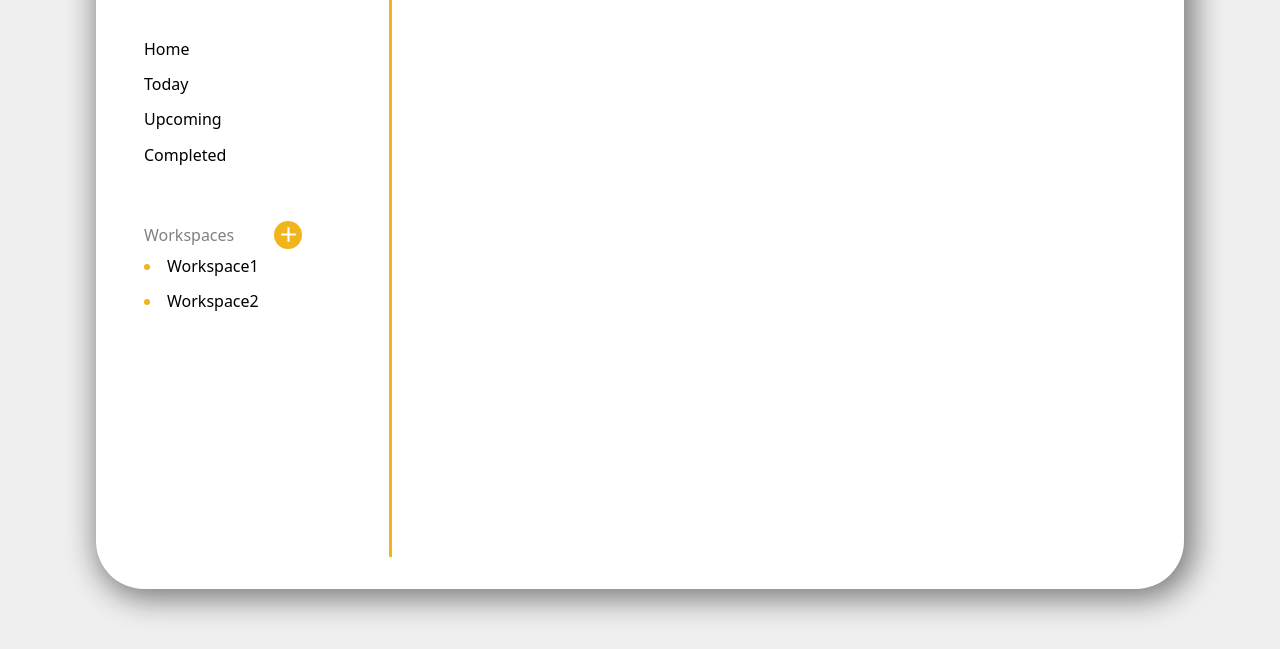
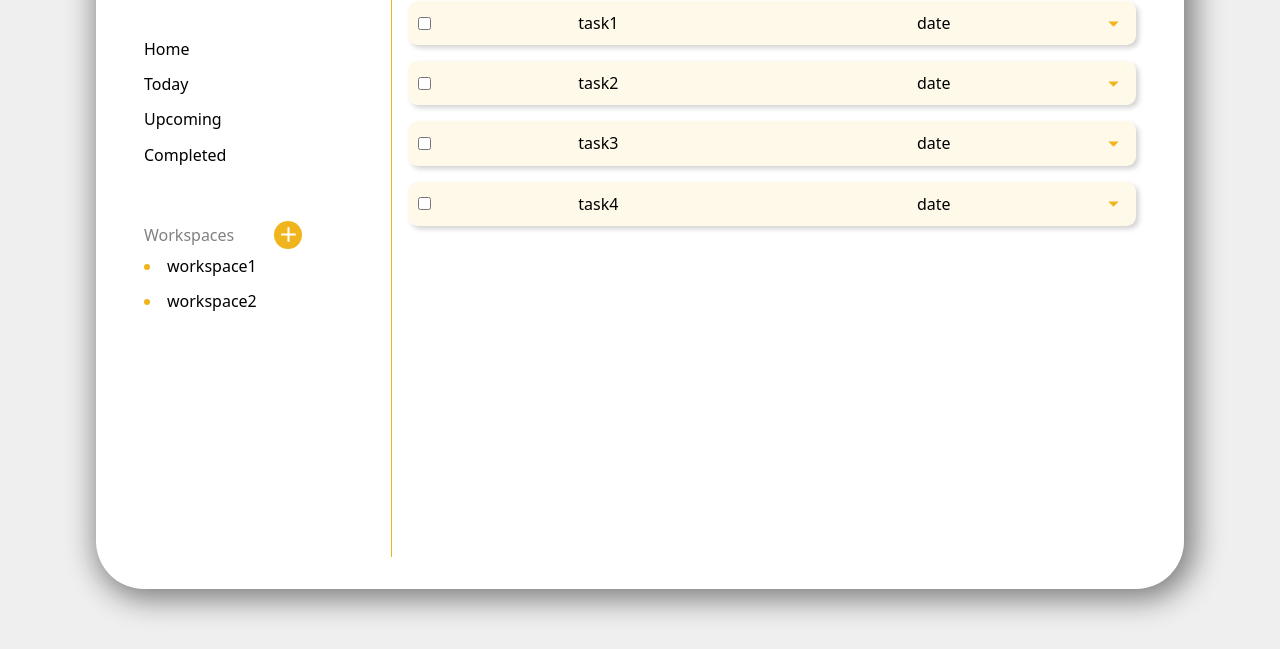
Before and after one commit to 99vik/odin-todo, a website built with webpack: page dist/index.html in a window 1280 px wide. Shown: the part 151-800 px from the top of the page. Built offline with nearby package versions, Linux system fonts and the light colour scheme.

Commit message:
Generating tasks and workspaces on load

```diff
--- /dev/null
+++ b/src/homeTab.js
@@ -0,0 +1,27 @@
+export default function homeTab(_tasks) {
+    const content = document.querySelector(".content")
+    const tasks = _tasks;
+    tasks.forEach(task => {
+        let taskDiv = document.createElement("div");
+        taskDiv.setAttribute("class", "task");
+
+        let inputCheckbox = document.createElement("input");
+        inputCheckbox.setAttribute("type", "checkbox");
+        taskDiv.appendChild(inputCheckbox);
+
+        let p1 = document.createElement("p");
+        p1.textContent = task.title;
+        taskDiv.appendChild(p1);
+
+        let p2 = document.createElement("p");
+        p2.textContent = task.dueDate;
+        taskDiv.appendChild(p2);
+
+        let img = document.createElement("img");
+        img.setAttribute("src", "./images/menu-down.svg");
+        img.setAttribute("class", "down-icon");
+        taskDiv.appendChild(img);
+
+        content.appendChild(taskDiv);
+    });
+}
--- a/src/index.js
+++ b/src/index.js
@@ -1,6 +1,8 @@
 import Task from "./taskClass";
 import Workspace from "./workspaceClass";
 import './style.css';
+import homeTab from "./homeTab";
+import generateWorkspacesList from "./workspacesList";
 
 const workspace1 = new Workspace("workspace1");
 const workspace2 = new Workspace("workspace2");
@@ -9,3 +11,6 @@ const task1 = new Task("task1", "task1 description", "date", workspace1);
 const task2 = new Task("task2", "task2 description", "date", workspace1);
 const task3 = new Task("task3", "task3 description", "date", workspace1);
 const task4 = new Task("task4", "task4 description", "date", workspace2);
+
+generateWorkspacesList(Workspace.allInstances);
+homeTab(Task.allInstances);
--- a/src/style.css
+++ b/src/style.css
@@ -84,9 +84,54 @@ body {
     display: flex;
     flex-direction: column;
     gap: 3rem;
-    border-right: 3px solid var(--theme-color);
+    border-right: 1px solid var(--theme-color);
     padding-right: 1.5rem;
 }
 
+.content-container {
+
+}
+
+.content-header {
+    padding: 0 3rem;
+    display: flex;
+    justify-content: space-between;
+    align-items: center;
+
+    border-bottom: 1px solid var(--theme-color);
+}
+
 .content {
+    padding: 1rem 0 0 1rem;
+    display: flex;
+    flex-direction: column;
+    gap: 1rem;
 }
+
+.task {
+    padding: 0.6rem;
+    display: flex;
+    align-items: center;
+    background-color: rgb(255, 249, 234);
+    border-radius: 0.6rem;
+    box-shadow: 3px 3px 5px 0px #0000002c;
+}
+
+.task p {
+    text-align: center;
+    flex: 1;
+}
+
+.down-icon {
+    height: 25px;
+    transition: transform 0.1s ease-in;
+}
+
+.down-icon:hover {
+    transform: scale(1.6);
+    cursor: pointer;
+}
+
+.task input[type="checkbox"] {
+    border: none;
+}
--- /dev/null
+++ b/src/workspacesList.js
@@ -0,0 +1,11 @@
+export default function generateWorkspacesList(_workspaces) {
+    const list = document.querySelector(".workspaces-list");
+    const workspaces = _workspaces
+    workspaces.forEach(workspace => {
+        let li = document.createElement("li");
+        let span = document.createElement("span");
+        span.textContent = workspace.title;
+        li.appendChild(span);
+        list.appendChild(li);
+    });
+}
```
Also changed, not shown: dist/images/menu-down.svg (added), dist/index.html, dist/main.js.
